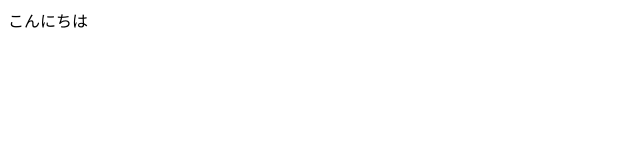
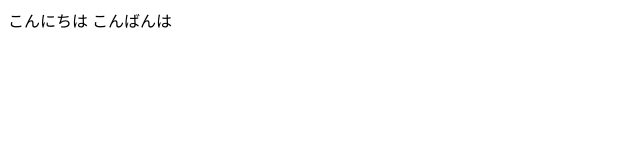
Before and after one commit to linakoi/test, a plain HTML site: page index.html in a window 1280 px wide. Shown: the full height of the page, 0-640 px from the left. Drawn offline with Linux system fonts and the light colour scheme.

Commit message:
こんばんは

```diff
--- a/index.html
+++ b/index.html
@@ -8,6 +8,7 @@
 <body>
     <header>
         こんにちは
+        こんばんは
     </header>
 </body>
 </html>
```
